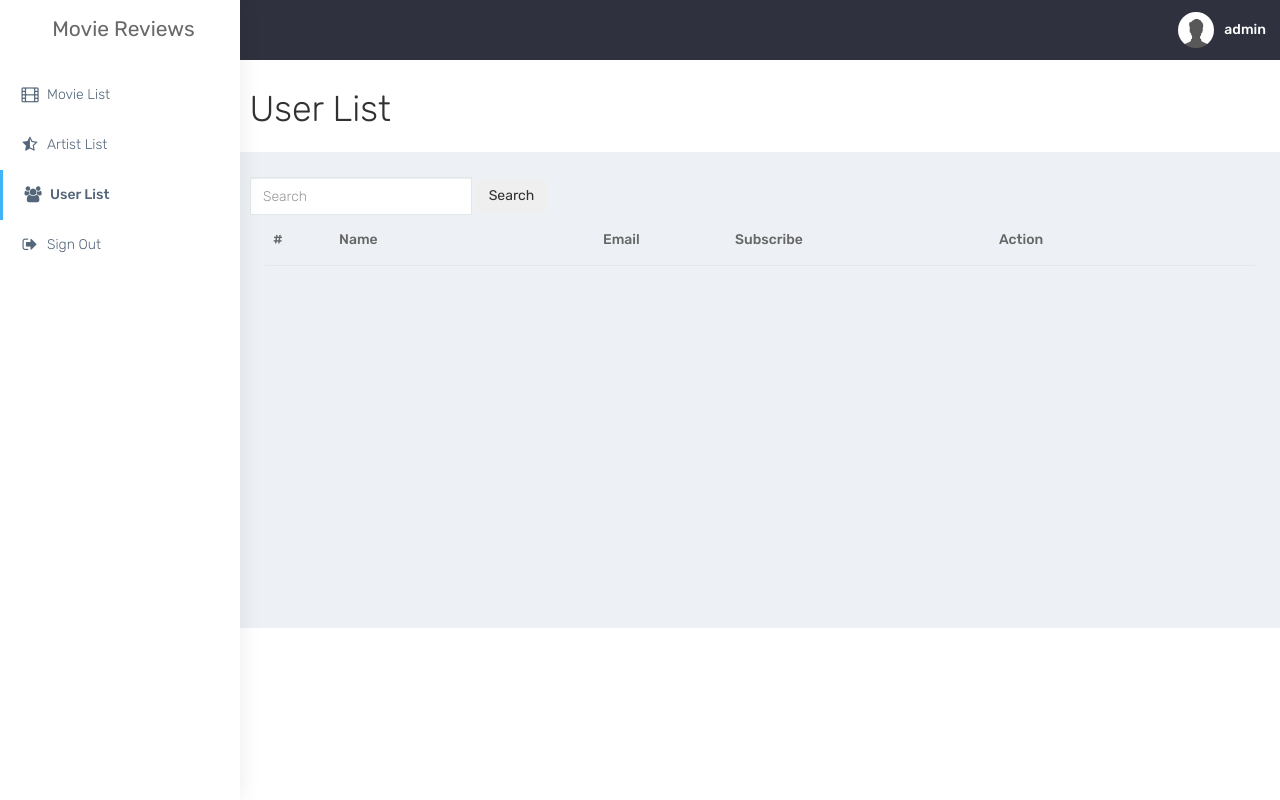
After one commit to yunikechristina/proyeksoa, a PHP site: page /view/user-admin.php in a window 1280 px wide. The commit adds this page. Run offline with PHP 8.4, Linux system fonts and the light colour scheme; a user stored in the database is signed in; lists and menus that the app fills with data are empty.

Commit message:
perbaiki tampilan dan tambahi user-admin

```diff
--- a/movieSearcher/view/detail-movie.php
+++ b/movieSearcher/view/detail-movie.php
@@ -49,11 +49,6 @@
     <nav class="navbar navbar-default navbar-static-top m-b-0" style="padding: 0px;">
             <div class="navbar-header">
                 <ul class="nav navbar-top-links navbar-right pull-right">
-                    <li>
-                        <form role="search" class="app-search hidden-sm hidden-xs m-r-10">
-                             <form role="search" class="app-search hidden-sm hidden-xs m-r-10">
-                            <input type="text" placeholder="Search..." class="form-control"> <a href=""><i class="fa fa-search"></i></a> </form>
-                    </li>
                     <li>
                         <a class="profile-pic" href="#"> <img src="profile.jpg" alt="user-img" width="36" class="img-circle"><b class="hidden-xs"><?php echo $_SESSION['nama']; ?></b></a>
                     </li>
--- /dev/null
+++ b/movieSearcher/view/user-admin.php
@@ -0,0 +1,209 @@
+<?php
+    session_start();
+    if (!isset($_SESSION['email'])) {
+        header("location:sign-in-admin.php");
+    }
+?>
+
+<!DOCTYPE html>
+<html>
+<head>
+    <meta charset="utf-8">
+    <meta name="viewport" content="width=device-width, initial-scale=1, shrink-to-fit=no">
+
+    <!-- Bootstrap CSS -->
+ <!--    <link rel="stylesheet" href="https://stackpath.bootstrapcdn.com/bootstrap/4.1.1/css/bootstrap.min.css" integrity="sha384-WskhaSGFgHYWDcbwN70/dfYBj47jz9qbsMId/iRN3ewGhXQFZCSftd1LZCfmhktB" crossorigin="anonymous"> -->
+    <meta http-equiv="X-UA-Compatible" content="IE=edge">
+    <meta name="viewport" content="width=device-width, initial-scale=1">
+    <meta name="description" content="">
+    <meta name="author" content="">
+    <link rel="icon" type="image/png" sizes="16x16" href="../plugins/images/favicon.png">
+    <link href="bootstrap/dist/css/bootstrap.min.css" rel="stylesheet">
+    <!-- Menu CSS -->
+    <link href="../plugins/bower_components/sidebar-nav/dist/sidebar-nav.min.css" rel="stylesheet">
+    <!-- toast CSS -->
+    <link href="../plugins/bower_components/toast-master/css/jquery.toast.css" rel="stylesheet">
+    <!-- morris CSS -->
+    <link href="../plugins/bower_components/morrisjs/morris.css" rel="stylesheet">
+    <!-- chartist CSS -->
+    <link href="../plugins/bower_components/chartist-js/dist/chartist.min.css" rel="stylesheet">
+    <link href="../plugins/bower_components/chartist-plugin-tooltip-master/dist/chartist-plugin-tooltip.css" rel="stylesheet">
+    <!-- animation CSS -->
+    <link href="css/animate.css" rel="stylesheet">
+    <!-- Custom CSS -->
+    <link href="css/style.css" rel="stylesheet">
+    <!-- color CSS -->
+    <link href="css/colors/default.css" id="theme" rel="stylesheet">
+    <title>home</title>
+    <style>
+    .modal-backdrop{
+        z-index: -1;
+    }
+    #wrapper{
+        z-index:0;
+    }
+</style>
+</head>
+<body>
+<div id="wrapper">
+    <nav class="navbar navbar-default navbar-static-top m-b-0" style="padding: 0px;">
+            <div class="navbar-header">
+                <ul class="nav navbar-top-links navbar-right pull-right">
+                    <li>
+                        <a class="profile-pic" href="#"> <img src="profile.jpg" alt="user-img" width="36" class="img-circle"><b class="hidden-xs"><?php echo $_SESSION['nama']; ?></b></a>
+                    </li>
+                </ul>
+            </div>
+    </nav>
+    <div class="navbar-default sidebar" role="navigation">
+            <div class="sidebar-nav slimscrollsidebar">
+                <div class="sidebar-head">
+                    <h3><span class="fa-fw open-close"><i class="ti-close ti-menu"></i></span> <span class="hide-menu">Movie Reviews</span></h3>
+                </div>
+                <ul class="nav" id="side-menu">
+                    <li style="padding: 70px 0 0;">
+                        <a href="index-admin.php" class="waves-effect"><i class="fa fa-film fa-fw" aria-hidden="true"></i>Movie List</a>
+                    </li>
+                    <li>
+                        <a href="artist-admin.php" class="waves-effect"><i class="fa  fa-star-half-empty fa-fw" aria-hidden="true"></i>Artist List</a>
+                    </li>
+                    <li>
+                        <a href="user-admin.php" class="waves-effect active"><i class="fa fa-users fa-fw" aria-hidden="true"></i>User List</a>
+                    </li>
+                    <li>
+                        <a href="sign-in-admin.php" class="waves-effect"><i class="fa fa-sign-out fa-fw" aria-hidden="true"></i>Sign Out</a>
+                    </li>
+                </ul>
+            </div>
+    </div>
+    <div id="page-wrapper">
+        <div class="container-fluid">
+            <div class="row row bg-title">
+                <div class="col">
+                    <h1 style="display: inline-block;">User List</h1>
+                </div>
+            </div>
+            <div class="row">
+                <div class="form-inline">
+                    <input class="form-control mr-sm-2" id="search-user-keyword" type="search" placeholder="Search" aria-label="Search">
+                    <button class="btn btn-outline-success my-2 my-sm-0" id="search-user-submit">Search</button>
+                </div>
+        </div>
+        <div class="row">
+            <div class="col-sm-12">
+                <table class="table table-hover" id>
+                    <thead>
+                        <tr>
+                            <th width="5%">#</th>
+                            <th width="20%">Name</th>
+                            <th width="10%">Email</th>
+                            <th width="20%">Subscribe</th>
+                            <th width="20%">Action</th>
+                        </tr>
+                    </thead>
+                    <tbody id="user-table">
+
+                    </tbody>
+                </table>
+            </div>
+        </div>
+
+    </div>
+
+        </div>
+    </div>
+
+   <script src="https://code.jquery.com/jquery-3.3.1.js" integrity="sha256-2Kok7MbOyxpgUVvAk/HJ2jigOSYS2auK4Pfzbm7uH60=" crossorigin="anonymous"></script>
+    <script src="https://cdnjs.cloudflare.com/ajax/libs/popper.js/1.14.3/umd/popper.min.js" integrity="sha384-ZMP7rVo3mIykV+2+9J3UJ46jBk0WLaUAdn689aCwoqbBJiSnjAK/l8WvCWPIPm49" crossorigin="anonymous"></script>
+    <!--  <script src="https://stackpath.bootstrapcdn.com/bootstrap/4.1.1/js/bootstrap.min.js" integrity="sha384-smHYKdLADwkXOn1EmN1qk/HfnUcbVRZyYmZ4qpPea6sjB/pTJ0euyQp0Mk8ck+5T" crossorigin="anonymous"></script> -->
+    <script src="bootstrap/dist/js/bootstrap.min.js"></script>
+
+    <script type="text/javascript">
+        function load_data(){
+            $("#user-table").html('');
+            $.get('http://localhost:8008/public/user',{}, function(data){
+                $.each(data, function(index,value){
+                    // <td><button class="btn btn-warning" onclick="load_movie(' + value['id'] + ')">Edit</button></td>
+                    var line = '<tr><td>' + (index + 1) + '</td><td>' + value['nama'] + '</td><td>' + value['email'] + '</td><td>' + value['subscribe'] + '</td><td><button class="btn btn-danger" onclick="delete_user(' + value['id'] + ')">Delete</button></td></tr>';
+                    $('#user-table').append(line);
+                });
+            });
+        }
+
+        $.delete = function(url, data, callback, type){
+            if ( $.isFunction(data) ){
+            type = type || callback,
+                callback = data,
+                data = {}
+            }
+            return $.ajax({
+                url: url,
+                type: 'DELETE',
+                success: callback,
+                data: data,
+                contentType: type
+            });
+        }
+
+        //PORT VIEW
+        function delete_user(id){
+            $.delete('http://localhost:8008/public/user/' + id, {"_METHOD": "DELETE"}, function(data){
+                if(data['status'] == 0){
+                    alert(data['msg']);
+                }else{
+                    load_data();
+                }
+            });
+        }
+
+         function search_user(name){
+            $("#user-table").html('');
+            $.get('http://localhost:8800/public/user/search/'+name, {}, function(data){
+                $.each(data, function(index, value){
+                    //<td><button class="btn btn-warning" onclick="load_movie(' + value['id'] + ')">Edit</button></td>
+                    var line = '<tr><td>' + (index + 1) + '</td><td>' + value['nama'] + '</td><td>' + value['email'] + '</td><td>' + value['subscribe'] + '</td><td><button class="btn btn-danger" onclick="delete_movie(' + value['id'] + ')">Delete</button></td></tr>';
+                    $("#user-table").append(line);
+                });
+            });
+        }
+
+        $(document).ready(function(){
+
+            if ($("#search-user-keyword").val() == "") {load_data();}
+
+
+            $("#add-movie-submit").click(function(){
+                var genres = [];
+                var title = $("#movie-title").val();
+                var sinopsis = $("#movie-sinopsis").val();
+                $('input[class=form-check-input]:checked').each(function(){
+                    genres.push(this.value);
+                });
+                var year = $("#movie-year").val();
+                $.post('http://localhost:8008/public/movie', {'judul': title, 'tahun': year, 'sinopsis': sinopsis, 'genre': genres.toString()}, function(data){
+                    if(data['status'] == 0){
+                        alert(data['msg']);
+                    }else{
+                        load_data();
+                        $("#movie-title").val('');
+                        $("#movie-sinopsis").val('');
+                        $('input[class=form-check-input]').prop('checked',false);
+                        $("#movie-year").val('');
+                        $("#add-movie-modal").modal('hide');
+                    }
+                });
+            });
+
+            $("#search-user-submit").click(function(){
+                if ($("#search-user-keyword").val() == "") {load_data();}
+                else {
+                    var name = $("#search-user-keyword").val();
+                    search_user(name);
+                }
+            });
+        });
+    </script>
+
+
+</body>
+</html>
```
Also changed, not shown: movieSearcher/public/index.php (+11 -0 lines), movieSearcher/public/models/user.php (+11 -1 lines), movieSearcher/view/artist-admin.php (+2 -6 lines), movieSearcher/view/index-admin.php (+2 -7 lines).
